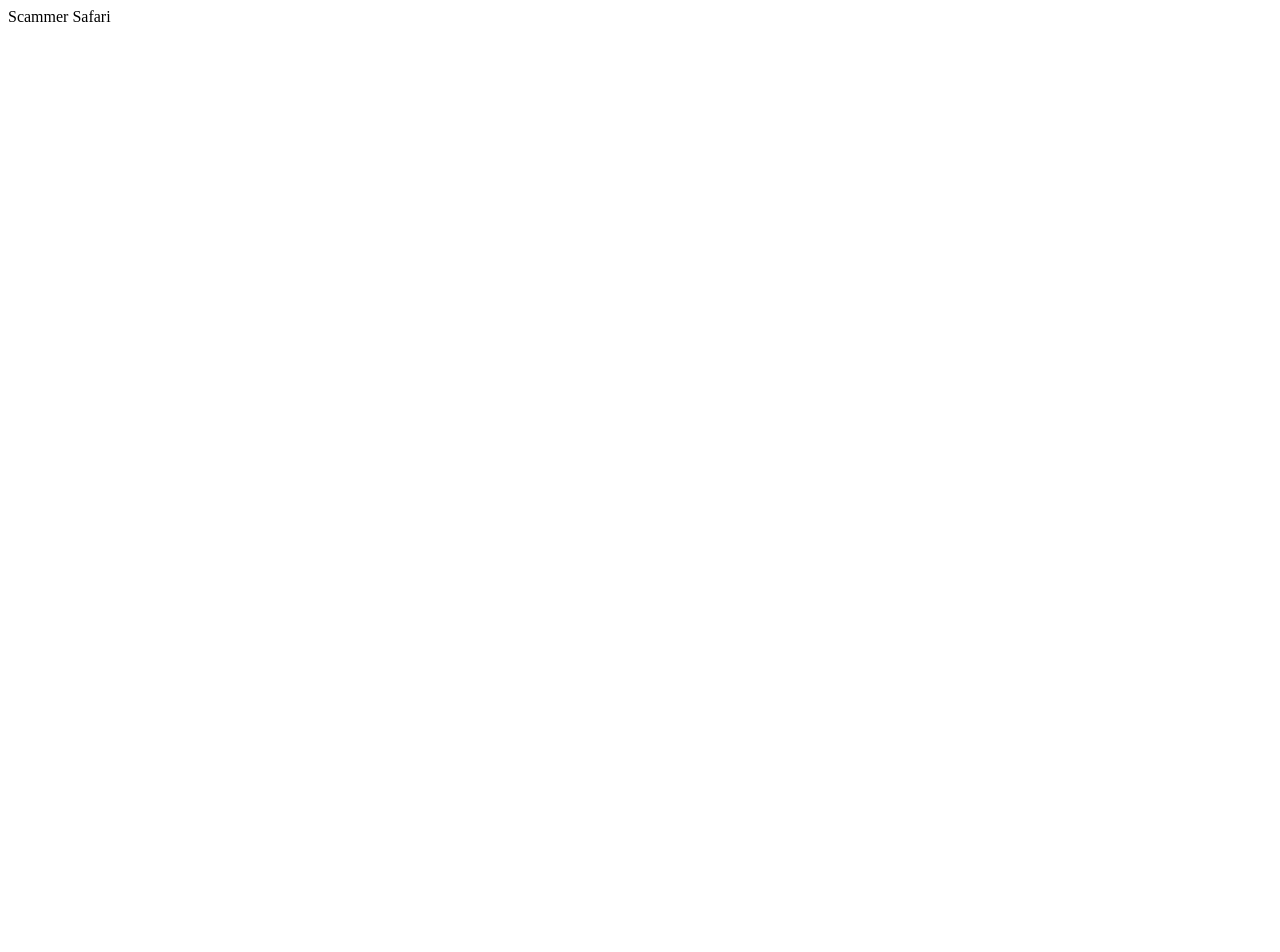
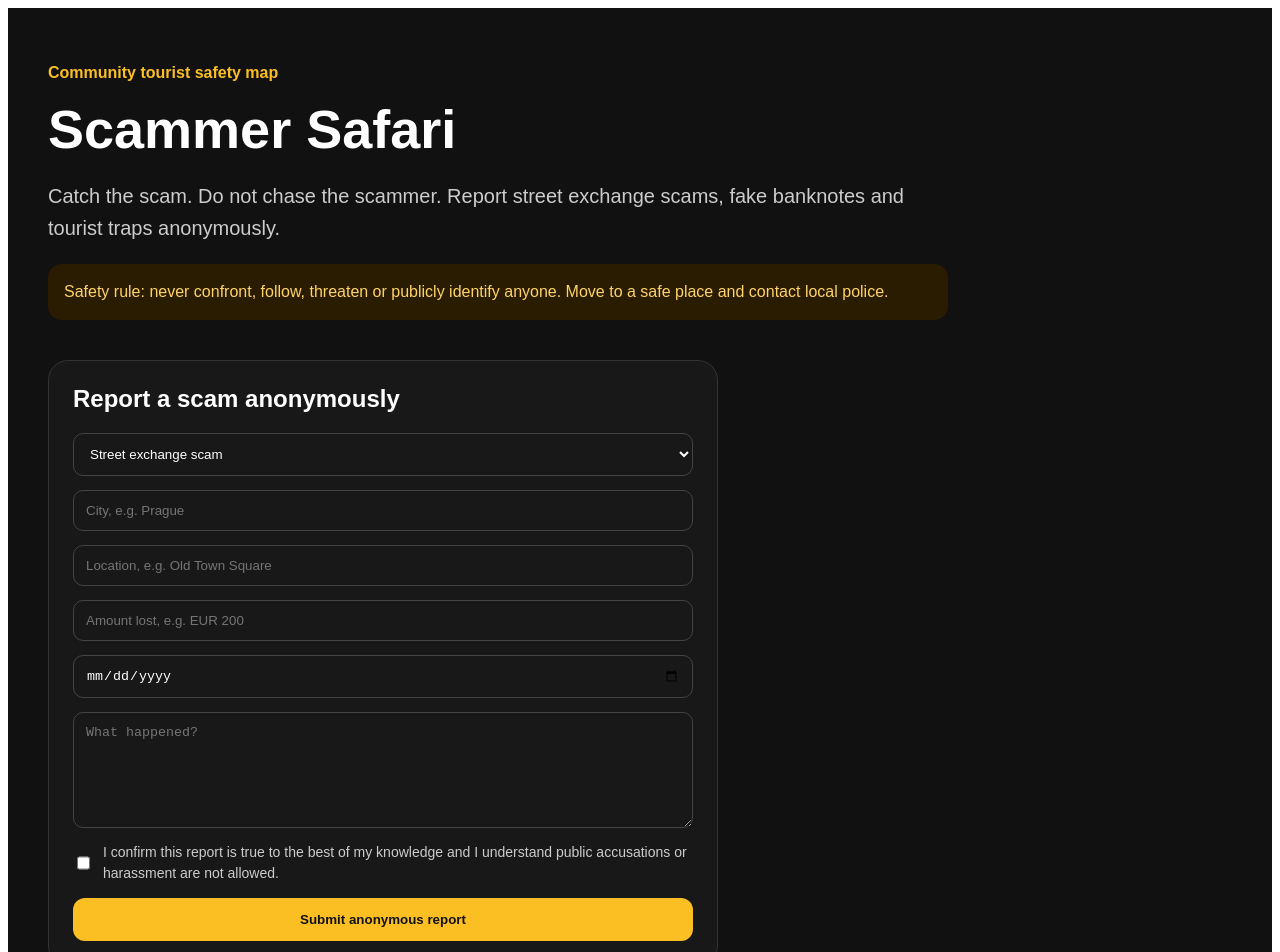
Before and after one commit to Standajagermaker/scammer-safari, a Next.js app: page / in a window 1280 px wide. Shown: the top 952 px of the page. Before the commit the page ends 800 px from the top, so only its background shows below. Built offline with nearby package versions, Linux system fonts and the light colour scheme.

Commit message:
Connect anonymous report form to Supabase

```diff
--- a/app/page.js
+++ b/app/page.js
@@ -1 +1,100 @@
-export default function Home(){return <div>Scammer Safari</div>}
+"use client";
+
+import { useState } from "react";
+
+const inputStyle = {
+  padding: "12px",
+  borderRadius: "10px",
+  border: "1px solid #444",
+  background: "#181818",
+  color: "white",
+};
+
+export default function Home() {
+  const [status, setStatus] = useState("");
+  const [loading, setLoading] = useState(false);
+
+  async function submitReport(event) {
+    event.preventDefault();
+    setLoading(true);
+    setStatus("");
+
+    const form = new FormData(event.currentTarget);
+    const payload = {
+      city: form.get("city") || "Unknown",
+      area: form.get("area") || "Unknown area",
+      scam_type: form.get("scam_type") || "Street exchange scam",
+      amount: form.get("amount") || "Unknown",
+      incident_date: form.get("incident_date") || new Date().toISOString().slice(0, 10),
+      description: form.get("description") || "",
+      status: "unverified",
+    };
+
+    try {
+      const response = await fetch(`${process.env.NEXT_PUBLIC_SUPABASE_URL}/rest/v1/reports`, {
+        method: "POST",
+        headers: {
+          apikey: process.env.NEXT_PUBLIC_SUPABASE_ANON_KEY,
+          Authorization: `Bearer ${process.env.NEXT_PUBLIC_SUPABASE_ANON_KEY}`,
+          "Content-Type": "application/json",
+          Prefer: "return=minimal",
+        },
+        body: JSON.stringify(payload),
+      });
+
+      if (!response.ok) {
+        const text = await response.text();
+        throw new Error(text || "Could not save report");
+      }
+
+      event.currentTarget.reset();
+      setStatus("Report saved. Thank you. Stay safe and do not confront anyone.");
+    } catch (error) {
+      setStatus(`Error: ${error.message}`);
+    } finally {
+      setLoading(false);
+    }
+  }
+
+  return (
+    <main style={{ fontFamily: "Arial, sans-serif", background: "#111", color: "white", minHeight: "100vh", padding: "40px" }}>
+      <section style={{ maxWidth: 900 }}>
+        <p style={{ color: "#fbbf24", fontWeight: "bold" }}>Community tourist safety map</p>
+        <h1 style={{ fontSize: 54, margin: "10px 0" }}>Scammer Safari</h1>
+        <p style={{ fontSize: 20, color: "#ccc", lineHeight: 1.6 }}>
+          Catch the scam. Do not chase the scammer. Report street exchange scams, fake banknotes and tourist traps anonymously.
+        </p>
+        <p style={{ background: "#2a1c00", color: "#ffd36a", padding: 16, borderRadius: 14, lineHeight: 1.5 }}>
+          Safety rule: never confront, follow, threaten or publicly identify anyone. Move to a safe place and contact local police.
+        </p>
+      </section>
+
+      <section style={{ marginTop: 40, maxWidth: 620, background: "#181818", padding: 24, borderRadius: 20, border: "1px solid #333" }}>
+        <h2 style={{ marginTop: 0 }}>Report a scam anonymously</h2>
+        <form onSubmit={submitReport} style={{ display: "flex", flexDirection: "column", gap: 14 }}>
+          <select name="scam_type" style={inputStyle} defaultValue="Street exchange scam">
+            <option>Street exchange scam</option>
+            <option>Fake banknotes</option>
+            <option>ATM scam</option>
+            <option>Taxi scam</option>
+            <option>Restaurant overcharge</option>
+            <option>Other tourist scam</option>
+          </select>
+          <input name="city" placeholder="City, e.g. Prague" required style={inputStyle} />
+          <input name="area" placeholder="Location, e.g. Old Town Square" required style={inputStyle} />
+          <input name="amount" placeholder="Amount lost, e.g. EUR 200" style={inputStyle} />
+          <input name="incident_date" type="date" style={inputStyle} />
+          <textarea name="description" placeholder="What happened?" rows={6} required style={inputStyle} />
+          <label style={{ display: "flex", gap: 10, color: "#ccc", fontSize: 14, lineHeight: 1.5 }}>
+            <input type="checkbox" required />
+            I confirm this report is true to the best of my knowledge and I understand public accusations or harassment are not allowed.
+          </label>
+          <button disabled={loading} type="submit" style={{ padding: 14, borderRadius: 12, border: 0, background: "#fbbf24", color: "#111", fontWeight: "bold", cursor: "pointer" }}>
+            {loading ? "Saving..." : "Submit anonymous report"}
+          </button>
+        </form>
+        {status && <p style={{ marginTop: 18, color: status.startsWith("Error") ? "#ff8a8a" : "#86efac" }}>{status}</p>}
+      </section>
+    </main>
+  );
+}
```
